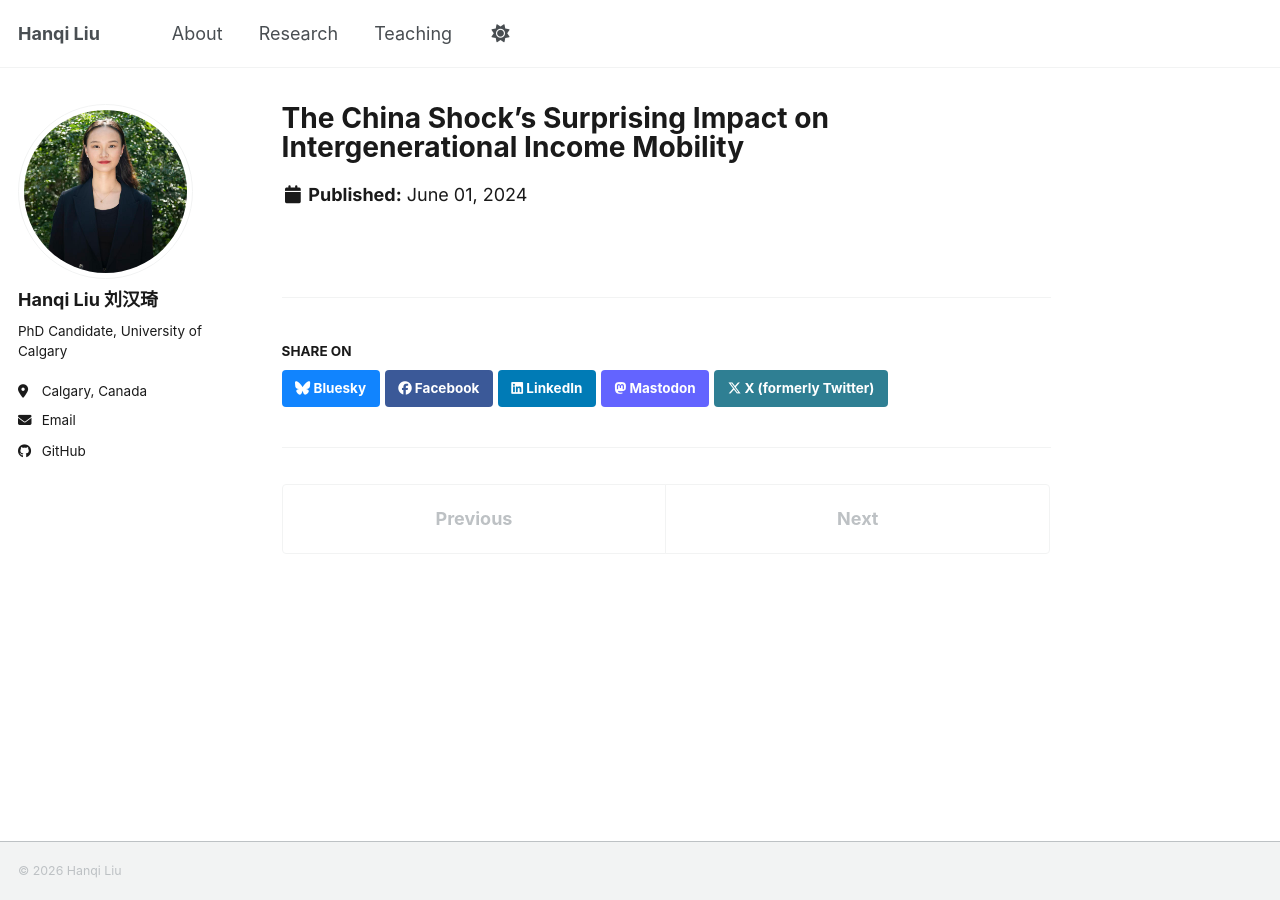
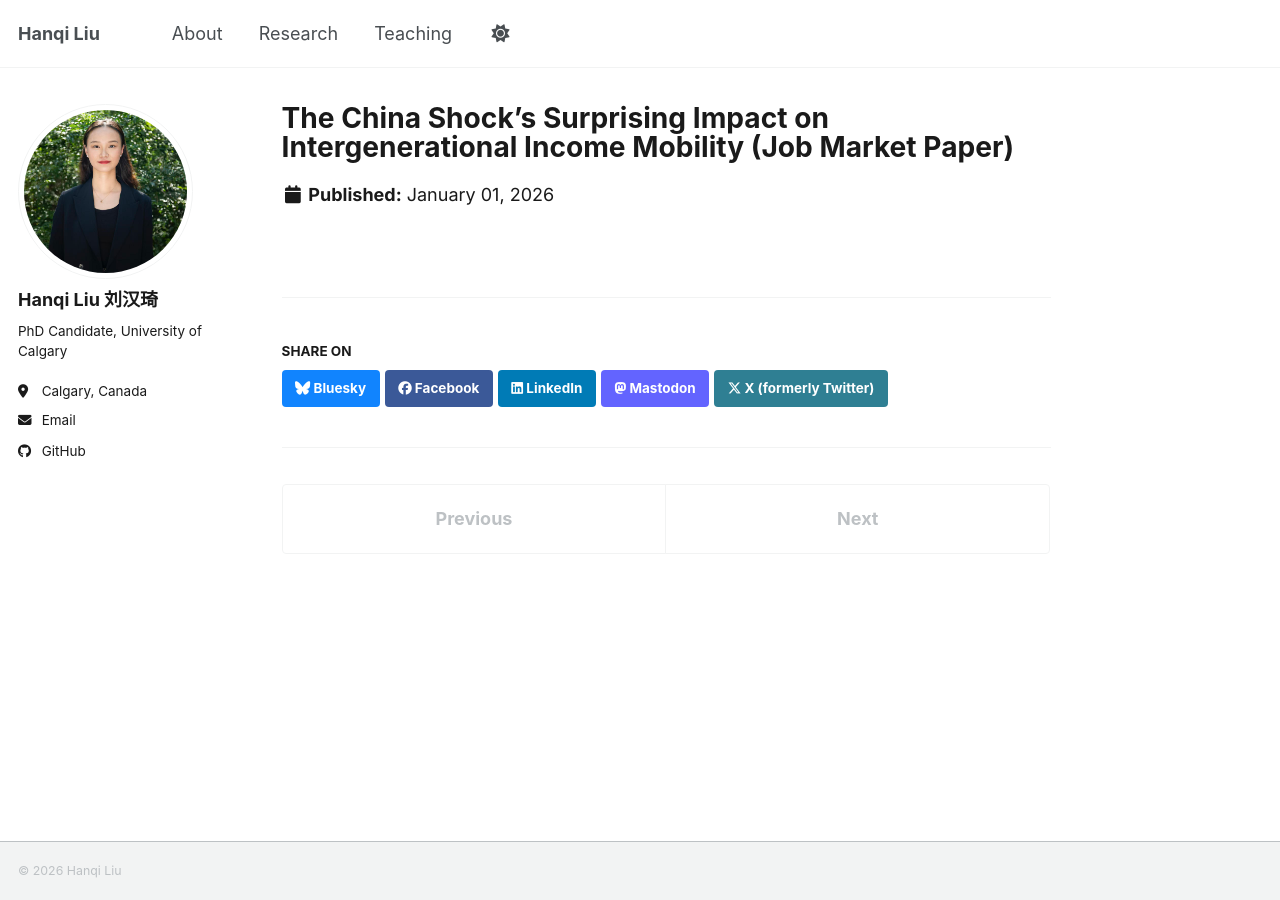
Before and after one commit to hanqi-liu-econ/hanqi-liu-econ.github.io, a Jekyll site: the page built from _publications/2024-06-01-importing-opportunity.md, in a window 1280 px wide. Built offline with Jekyll 4.4.1, drawn with Linux system fonts in a browser that asks for light colours; a script bundle is joined from its source files by our own code; library files that are not in the unit come from our copies.

Commit message:
Update 2024-06-01-importing-opportunity.md

```diff
--- a/_publications/2024-06-01-importing-opportunity.md
+++ b/_publications/2024-06-01-importing-opportunity.md
@@ -1,7 +1,7 @@
 ---
-title: "The China Shock's Surprising Impact on Intergenerational Income Mobility"
+title: "The China Shock's Surprising Impact on Intergenerational Income Mobility (Job Market Paper)"
 collection: publications
 category: manuscripts
 permalink: /publication/importing-opportunity
-date: 2024-06-01
+date: 2026-01-01
 ---
```
